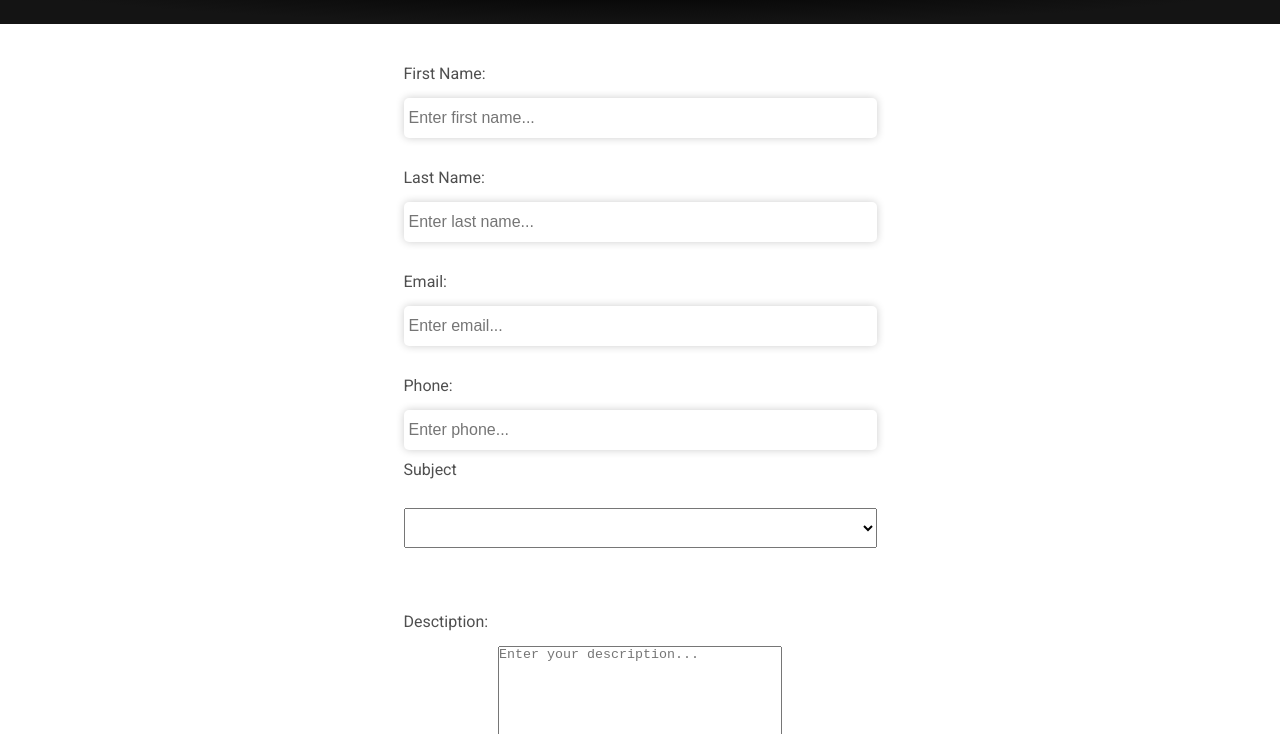
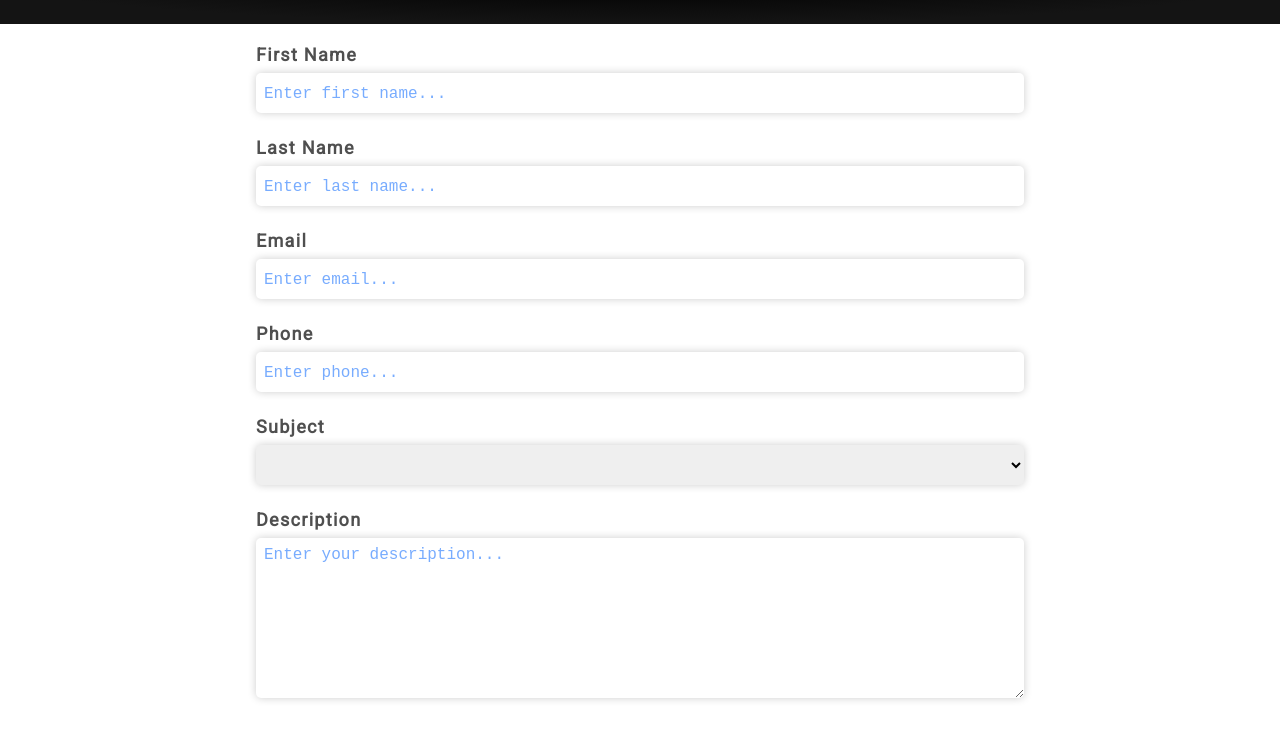
Before and after one commit to varditomer/chatFinal, a website with bundled scripts: page Public/pages/contact-us/connect-us.html in a window 1280 px wide. Shown: the part 66-800 px from the top of the page. Built offline with nearby package versions, Linux system fonts and the light colour scheme.

Commit message:
fix form control css & html

```diff
--- a/Public/css/pages/join-page.css
+++ b/Public/css/pages/join-page.css
@@ -7,7 +7,7 @@
 }
 
 .join-container.login {
-  width: 40%;
+  max-width: 600px;
 }
 
 .join-container.login h1 {
@@ -31,6 +31,9 @@
   align-items: center;
   width: 100%;
 }
+.join-main .form-control div {
+  width: 100%;
+}
 
 .join-main .form-control.login {
   gap: 6px;
@@ -40,7 +43,7 @@
 
 .join-main label {
   display: block;
-  margin-bottom: 5px;
+  margin-bottom: 8px;
   color: #4f4f4f;
 }
 
@@ -48,36 +51,43 @@
   align-self: start;
 }
 
-.join-main input[type="text"] {
+.join-main input,
+.join-main select,
+.join-main textarea {
   font-size: 16px;
-  padding: 5px;
   height: 40px;
   width: 100%;
   outline: none;
-  padding: 5px;
+  padding: 8px;
   border: none;
   border-radius: 5px;
   box-shadow: 0 0 8px rgba(0, 0, 0, 0.2);
 }
 
-.join-main input[type="text"]:focus {
+.join-main input::placeholder,
+.join-main select::placeholder,
+.join-main textarea::placeholder {
+  font-size: 16px;
+  font-family: monospace;
+  color: var(--light-color);
+}
+
+.join-main textarea {
+  height: unset;
+}
+
+.join-main input:focus,
+.join-main select:focus,
+.join-main textarea:focus {
   outline: #679eeb 1px solid;
 }
 
-.join-main input[type="password"] {
-  font-size: 16px;
-  padding: 5px;
-  height: 40px;
-  width: 100%;
-  outline: none;
-  padding: 5px;
-  border: none;
-  border-radius: 5px;
-  box-shadow: 0 0 8px rgba(0, 0, 0, 0.2);
-}
-
-.join-main input[type="password"]:focus {
-  outline: #679eeb 1px solid;
+.form-control label {
+  letter-spacing: 1.3px;
+  font-weight: 600;
+  font-size: 18px;
+  text-transform: capitalize;
+  /* margin-bottom: 3px; */
 }
 
 .text_strong {
--- a/Public/pages/contact-us/connect-us.html
+++ b/Public/pages/contact-us/connect-us.html
@@ -24,45 +24,37 @@
     <main class="join-main">
 
       <div class="form-control">
-        <ul>
-          <li>
-            <div class="input-box padding_hf">
-              <label for="firstname">First Name:</label>
-              <input placeholder="Enter first name..." type="text" class="input-text required-entry " title="firstname"
-                id="firstname" name="options[2]" value="">
+        <div>
+          <label for="firstName">First Name</label>
+          <input placeholder="Enter first name..." type="text" class="input-text required-entry " title="first-name"
+            id="firstName" name="options[2]" value="">
           <div id="error-firstname" class="error-message"></div>
         </div>
-          </li>
 
-          <li>
-            <div class="input-box padding_hf">
-              <label for="lastname">Last Name:</label>
-              <input placeholder="Enter last name..." type="text" class="input-text required-entry " title="lastname"
-                id="lastname" name="options[3]" value="">
+        <div>
+          <label for="lastName">Last Name</label>
+          <input placeholder="Enter last name..." type="text" class="input-text required-entry " title="last-name"
+            id="lastName" name="options[3]" value="">
           <div id="error-lastname" class="error-message"></div>
         </div>
-          </li>
 
-          <li>
-            <div class="input-box padding_hf">
-              <label for="mail">Email:</label>
-              <input placeholder="Enter email..." type="text" class="input-text validate-email  required-entry"
-                title="mail" id="mail" name="options[4]" value="">
+        <div>
+          <label for="mail">Email</label>
+          <input placeholder="Enter email..." type="text" class="input-text validate-email  required-entry" title="mail"
+            id="mail" name="options[4]" value="">
           <div id="error-email" class="error-message"></div>
         </div>
-          </li>
-          <li>
-            <div class="input-box padding_hf">
-              <label for="phone">Phone:</label>
+
+        <div>
+          <label for="phone">Phone</label>
           <input placeholder="Enter phone..." type="text" class="input-text  validate-phoneStrict" title="phone"
             id="phone" name="options[5]" maxlength="10" value="">
           <div id="error-phone" class="error-message"></div>
         </div>
-          </li>
 
-          <div class="form-control">
-            <label for=Subject>Subject</label>
-            <select id="Subject">
+        <div>
+          <label for=subject>Subject</label>
+          <select id="subject">
             <option value="Technical">Technical</option>
             <option value="Privacy">Privacy</option>
             <option value="Dissatisfaction">Dissatisfaction</option>
@@ -70,25 +62,23 @@
           </select>
           <div id="error-subject" class="error-message"></div>
         </div>
-          <li>
-            <div class="input-box padding_hf">
-            </div>
-          </li>
-          <li>
-            <div class="input-box padding_hf">
-              <label for="description">Desctiption:</label>
-              <textarea placeholder="Enter your description..." style=color:black rows="8" cols="57"
-                class="join-container" title="description" id="description" name=description></textarea>
+
+        <div>
+          <label for="description">description</label>
+          <textarea placeholder="Enter your description..." style=color:black rows="8" cols="57" class="join-container"
+            title="description" id="description" name=description></textarea>
           <div id="error-description" class="error-message"></div>
         </div>
-            <div class="buttons-set padding_hf"> <br><br>
+
+        <div class="buttons-set"> <br><br>
           <input type="hidden" name="form_id" id="form_id" value="1">
           <button type="submit" onclick="sendEmail()" class="btn">Send</button>
         </div>
-          </li>
-        </ul>
+
       </div>
+
     </main>
+
   </div>
 
   <button class="home_btn" onclick="goToHomePage()">
--- a/Public/pages/contact-us/connectUs.js
+++ b/Public/pages/contact-us/connectUs.js
@@ -4,9 +4,9 @@ import { userService } from '../../services/user.service.js'
 const loggedInUser = userService.getLoggedInUser()
 
 
-document.getElementById("Subject").value = ''
-document.getElementById("firstname").value = loggedInUser.firstName
-document.getElementById("lastname").value = loggedInUser.lastName
+document.getElementById("subject").value = ''
+document.getElementById("firstName").value = loggedInUser.firstName
+document.getElementById("lastName").value = loggedInUser.lastName
 document.getElementById("mail").value = loggedInUser.email
 document.getElementById("phone").value = loggedInUser.phone
 
--- a/Public/services/user.service.js
+++ b/Public/services/user.service.js
@@ -42,7 +42,7 @@ function login() {
             }
         })
         .catch(error => {
-            console.error("Fetch error:", error); // Handle any fetch errors
+            document.getElementById('message').innerText = error.message
         });
 }
 
```
Also changed, not shown: Public/index.html (+14 -4 lines), Public/pages/negotiation/new-negotiation/new-negotiation.html (+13 -14 lines). Lines whose indentation alone changed are shown as unchanged.
